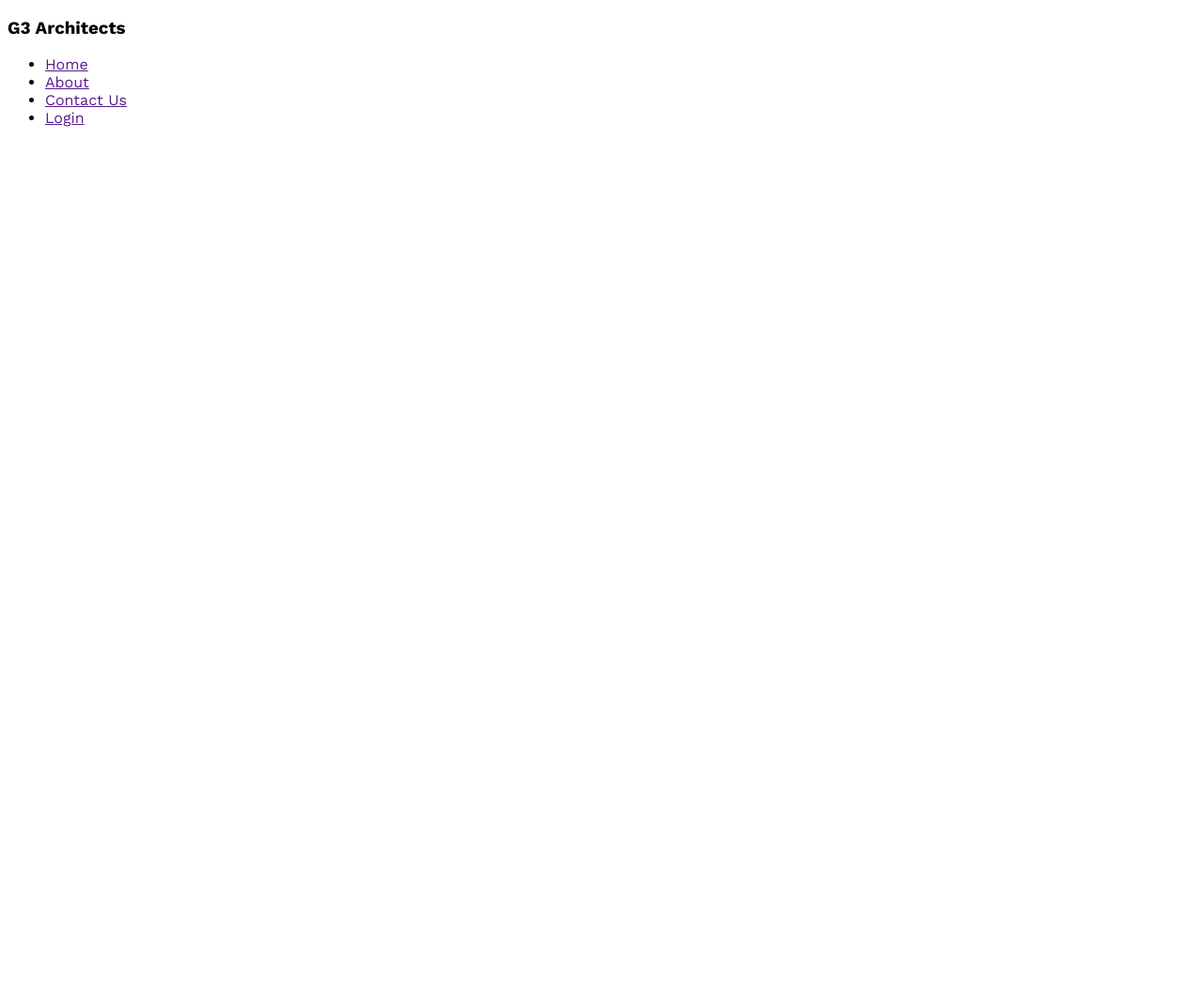
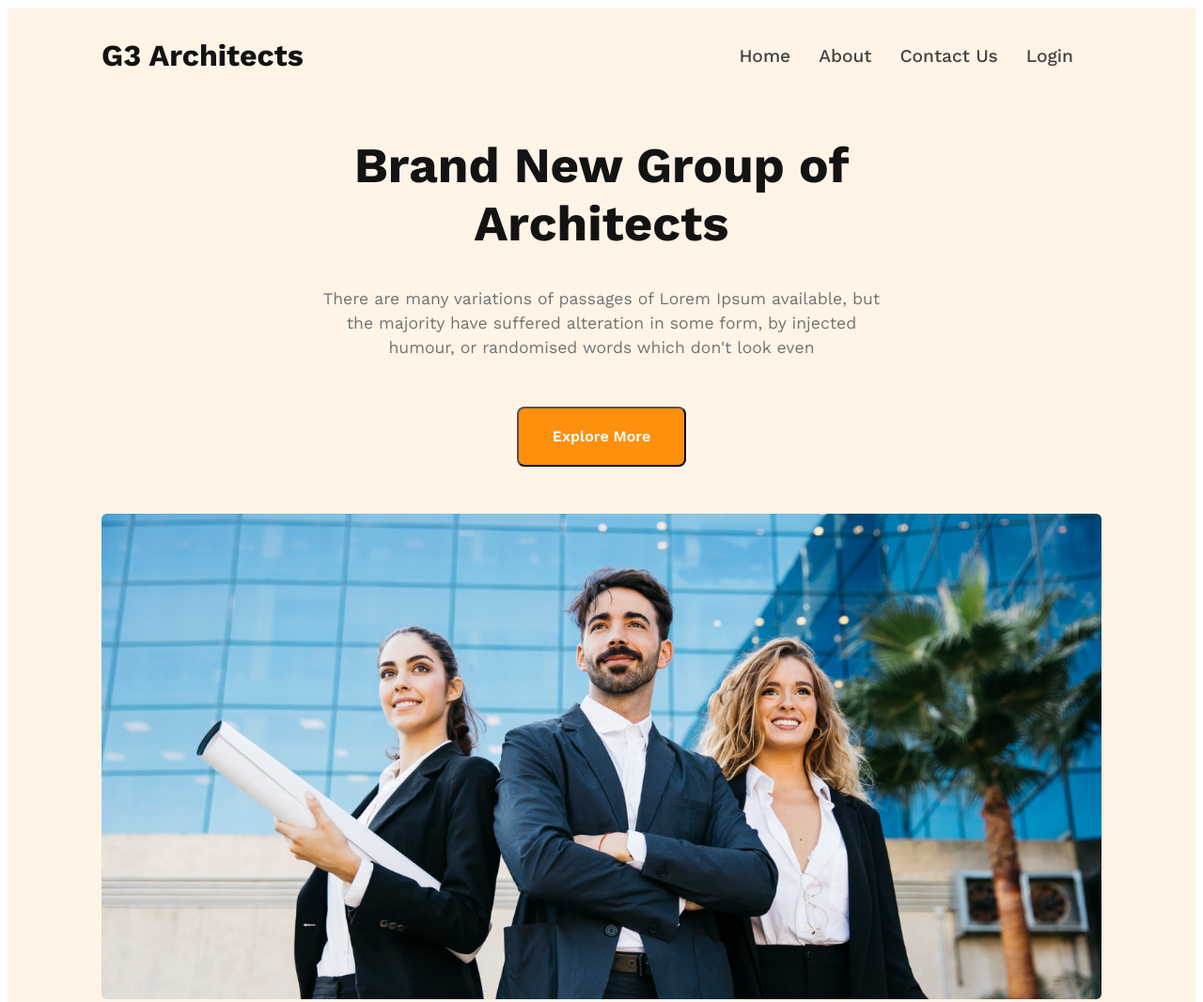
Before and after one commit to taniasumona15/new_p, a plain HTML site: page index.html in a window 1280 px wide. Shown: the top 1067 px of the page at 94% size. Before the commit the page ends 800 px from the top, so only its background shows below. Drawn offline with nearby package versions, Linux system fonts and the light colour scheme.

Commit message:
header done

```diff
--- a/index.html
+++ b/index.html
@@ -22,14 +22,29 @@
   <body>
     <header>
       <nav>
-        <h3>G3 Architects</h3>
+        <h3 class="nav_title">G3 Architects</h3>
         <ul>
-            <li><a href="">Home</a></li>
-            <li><a href="">About</a></li>
-            <li><a href="">Contact Us</a></li>
-            <li><a href="">Login</a></li>
+          <li><a href="">Home</a></li>
+          <li><a href="">About</a></li>
+          <li><a href="">Contact Us</a></li>
+          <li><a href="">Login</a></li>
         </ul>
       </nav>
+
+      <div class="banner">
+        <div class="banner_content">
+         <div class="banner_content_2">
+            <h1 class="banner_title">Brand New Group of Architects</h1>
+            <p class="banner_des">
+              There are many variations of passages of Lorem Ipsum available, but
+              the majority have suffered alteration in some form, by injected
+              humour, or randomised words which don't look even
+            </p>
+         </div>
+          <button class="btn_primary">Explore More</button>
+          <img class="banner_img" src="images/banner.png" alt="" />
+        </div>
+      </div>
     </header>
     <main></main>
     <footer></footer>
--- a/styles/style.css
+++ b/styles/style.css
@@ -1,3 +1,146 @@
-body{
-    font-family: 'Work Sans', sans-serif;
+* {
+  font-family: "Work Sans", sans-serif;
 }
+
+header {
+  background: rgba(255, 144, 14, 0.1);
+}
+
+.btn_primary {
+    width: 180px;
+    height: 64px;
+    border-radius: 8px;
+    background: #FF900E;
+    color: #FFF;
+text-align: center;
+
+font-size: 1rem;
+font-style: normal;
+font-weight: 600;
+cursor: pointer;
+}
+
+nav {
+  display: flex;
+  justify-content: space-between;
+  align-items: center;
+  margin: 0 100px;
+}
+
+nav > ul {
+  display: flex;
+}
+
+nav li {
+  list-style: none;
+
+  margin-right: 30px;
+  font-size: 1.2rem;
+
+  font-weight: 500;
+}
+
+nav li a {
+  text-decoration: none;
+  color: #424242;
+}
+
+.nav_title {
+  color: #131313;
+  font-size: 2rem;
+  font-weight: 700;
+}
+
+.banner {
+}
+
+.banner_content {
+    /* max-width: 800px */
+  text-align: center;
+  margin: 0 100px;
+}
+
+.banner_content_2{
+    margin: 0 auto;
+    max-width: 600px;
+    margin-bottom: 50px;
+}
+
+.banner_title {
+    color:#131313;
+    text-align: center;
+    font-size: 3.3rem;
+    font-weight: 700;
+}
+
+
+
+.banner_des {
+    color:#727272;
+font-size: 1.1rem;
+font-weight: 400;
+line-height: 26px;
+}
+
+.banner_img {
+width: 100%;
+height: 100%;
+margin: 50px 0;
+}
+
+
+
+
+
+
+
+
+
+
+
+
+
+
+
+
+
+
+
+
+
+
+
+
+
+
+
+
+
+
+
+
+
+
+@media screen and (max-width: 576px) {
+    nav {
+        flex-direction: column;
+    }
+
+    .banner_content{
+        margin: 0 10px;
+    }
+
+
+    .banner_title {
+        font-size: 2.5rem;
+    }
+
+}
+
+
+@media screen and (min-width: 576px) and   (max-width: 992px){
+    nav {
+        flex-direction: column;
+    }
+
+}
```
